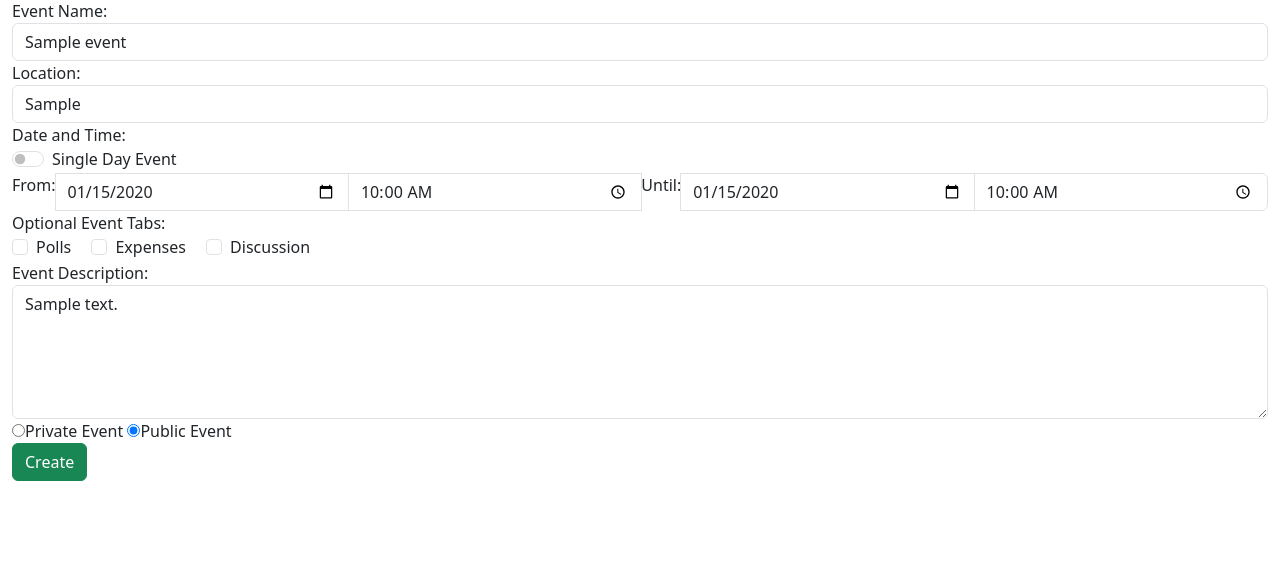
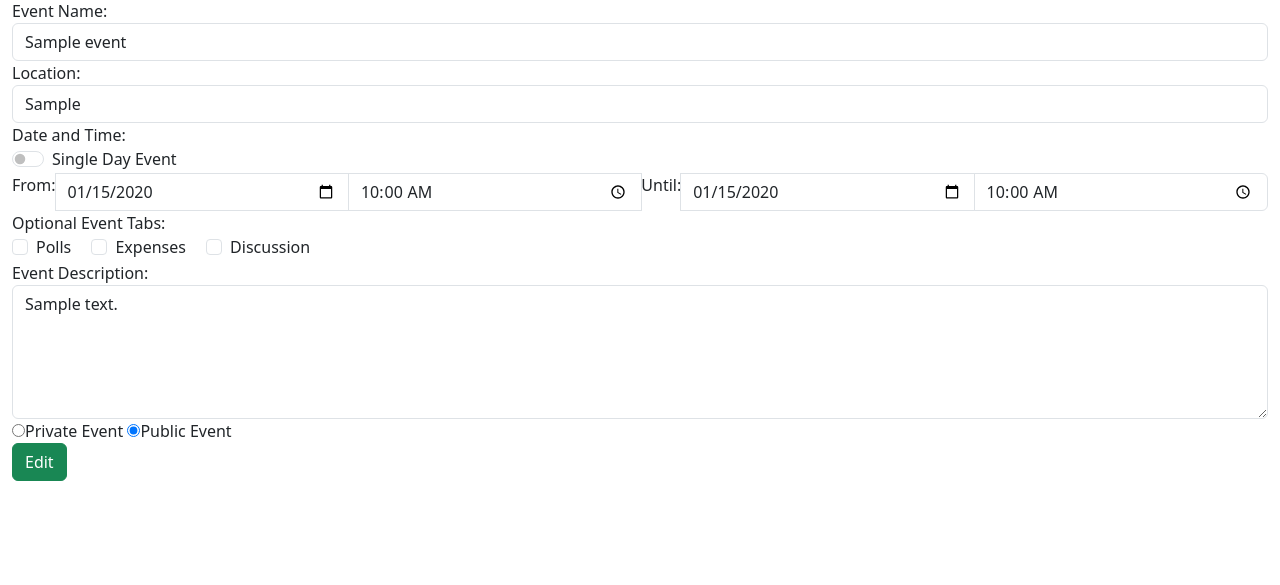
Before and after one commit to DanWiese/CITS3403_project, a Flask app: page /events/1/edit in a window 1280 px wide. Shown: the part 57-642 px from the top of the page. Run offline with Flask 3, Linux system fonts and the light colour scheme; the visitor is signed in with stand-in values (Sample User, id 1); tables that the repository leaves empty hold one stand-in row (values such as "Sample post").

Commit message:
Added an edit button to the event dashboard. Fixed the Edit Event submission button text

```diff
--- a/app.py
+++ b/app.py
@@ -266,7 +266,7 @@ def render_event_modification(event):
 
     return render_template('event_creation.html',
                            event=event,
-                           page_title='Edit Event',
+                           page_type='Edit',
                            is_private=event.is_private,
                            start_date=start_date,
                            start_time=start_time,
@@ -416,7 +416,7 @@ def invite_event(token):
 def new_event():
     """Event creation page"""
     return render_template('event_creation.html', event=None,
-                           page_title='Create Event', is_private=True,
+                           page_type='Create', is_private=True,
                            start_date='', start_time='', end_date='', end_time='')
 
 @app.route('/events/<int:event_id>/edit')
--- a/templates/event_creation.html
+++ b/templates/event_creation.html
@@ -6,12 +6,12 @@
         {% if event %}
             <meta id="submissionURL" name="submission_url" content="{{ url_for('modify_event', event_id=event.id) }}">
         {% endif %}
-        <title>{{ page_title }}</title>
+        <title>{{ page_type }} Event</title>
         <link href="https://cdn.jsdelivr.net/npm/bootstrap@5.3.8/dist/css/bootstrap.min.css" rel="stylesheet" integrity="sha384-sRIl4kxILFvY47J16cr9ZwB07vP4J8+LH7qKQnuqkuIAvNWLzeN8tE5YBujZqJLB" crossorigin="anonymous">
     </head>
     <body>
         <div class="container-fluid">
-            <h1 id="pageTitle">{{ page_title }}</h1>
+            <h1 id="pageTitle">{{ page_type }} Event</h1>
             <form id="newEventForm" novalidate>
                 <div class="form-group">
                     <label for="eventName">Event Name:</label>
@@ -65,7 +65,7 @@
                     <label class="radio-inline"><input type="radio" name="privacy" value="public" {% if is_private == False %} checked {% endif %}>Public Event</label>
                 </div>
 
-                <input type="submit" class="btn btn-success" value="Create">
+                <input type="submit" class="btn btn-success" value="{{ page_type }}">
             </form>
         </div>
         <script src="{{ url_for('static', filename='event_creation.js') }}"></script>
```
Also changed, not shown: templates/EVENT_DASHBOARD_FINAL.html (+7 -0 lines).
